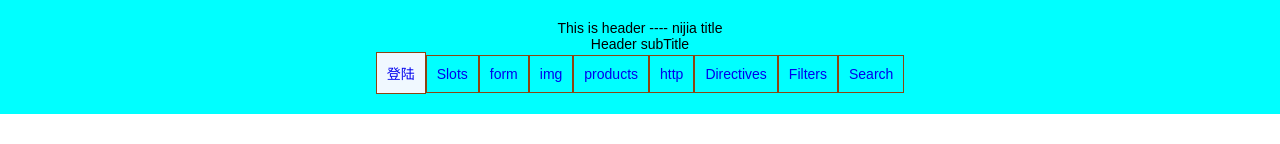
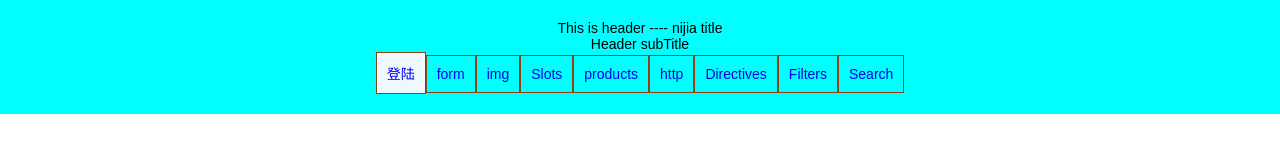
Before and after one commit to ziyuanzhang/vue-cli-demo, a Vue app: page / in a window 1280 px wide. Shown: the top 144 px of the page. Built offline with nearby package versions, Linux system fonts and the light colour scheme.

Commit message:
组件懒加载

```diff
--- a/src/components/Header.vue
+++ b/src/components/Header.vue
@@ -5,9 +5,9 @@
 
       <ul>
         <li><router-link exact to="/">登陆</router-link> </li>
-        <li><router-link  to="/Slots">Slots</router-link> </li>
         <li><router-link  to="/form">form</router-link> </li>
         <li><router-link  to="/img">img</router-link> </li>
+        <li><router-link  to="/Slots">Slots</router-link> </li>
         <li><router-link  to="/products">products</router-link> </li>
         <li><router-link  to="/http">http</router-link> </li>
         <li><router-link  to="/Directives">Directives</router-link> </li>
```
Also changed, not shown: src/router/baseRouter.js (+3 -8 lines), src/router/childRouter.js (+11 -2 lines).
